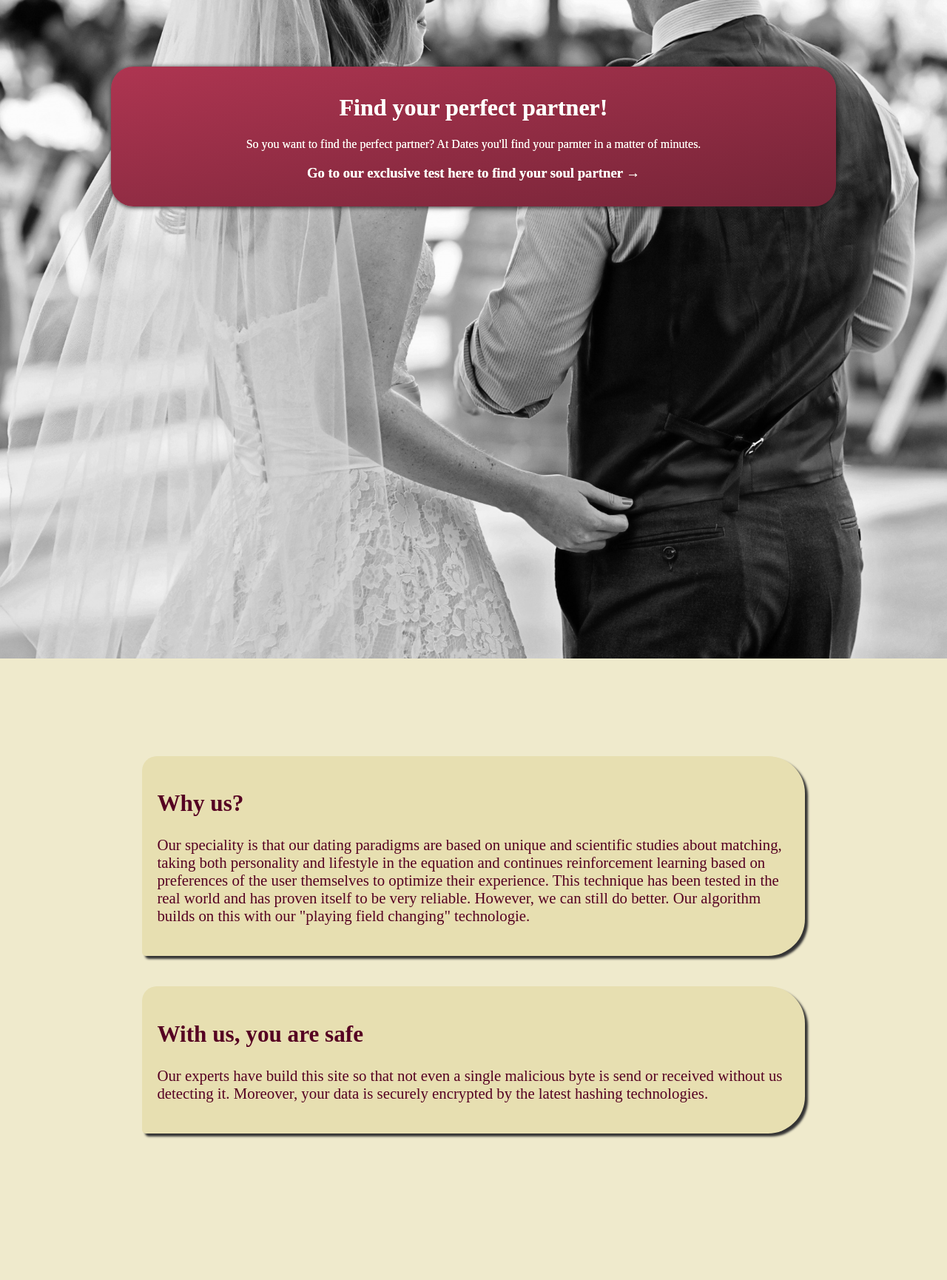
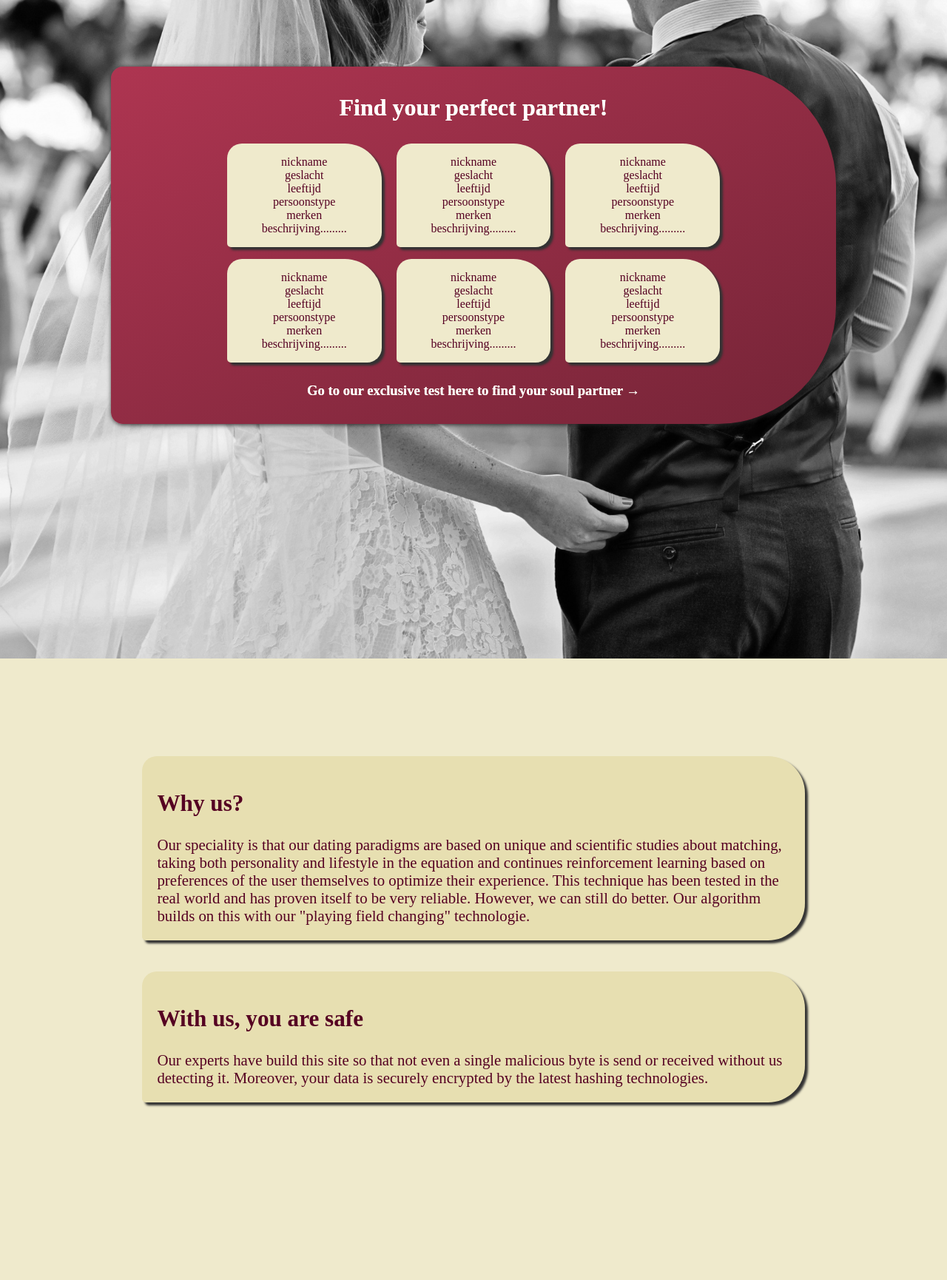
Before and after one commit to BlockCat/DatingSite, a CodeIgniter app: page /DatingSite/ in a window 1280 px wide. Shown: the part 64-1794 px from the top of the page at 74% size. Run offline with CodeIgniter, Linux system fonts and the light colour scheme; data that the repository does not hold is empty; some libraries are stand-ins or nearby versions.

Commit message:
viewprofile setup

```diff
--- a/application/views/matchfinder.php
+++ b/application/views/matchfinder.php
@@ -1,13 +1,86 @@
 <div id="main">
-            <div class="wrapper">
-                <div class="flashy_wrapper">
-                    <h1>Find your perfect partner!</h1>
-                    <?php if(!isset($_SESSION['loggedIn'])){
-						echo "<p>So you want to find the perfect partner? At Dates you'll find your parnter in a matter of minutes.</p>
-						<h3>
-						 <a href='register'>Go to our exclusive test here to find your soul partner &#8594;</a>
-						</h3>";
-					}?>
-                </div>
-            </div>
+	<div class="wrapper">
+		<div class="flashy_wrapper">
+			<h1>Find your perfect partner!</h1>
+			<div id="profileviewer">
+				<div class="profile">
+					<div class="profilethumbnail">
+					</div>
+					<div class="profileinfo">
+					<p>nickname</p>
+					<p>geslacht</p>
+					<p>leeftijd</p>
+					<p>persoonstype</p>
+					<p>merken</p>
+					<p>beschrijving.........</p>
+					</div>
+				</div>
+				<div class="profile">
+					<div class="profilethumbnail">
+					</div>
+					<div class="profileinfo">
+					<p>nickname</p>
+					<p>geslacht</p>
+					<p>leeftijd</p>
+					<p>persoonstype</p>
+					<p>merken</p>
+					<p>beschrijving.........</p>
+					</div>
+				</div>
+				<div class="profile">
+					<div class="profilethumbnail">
+					</div>
+					<div class="profileinfo">
+					<p>nickname</p>
+					<p>geslacht</p>
+					<p>leeftijd</p>
+					<p>persoonstype</p>
+					<p>merken</p>
+					<p>beschrijving.........</p>
+					</div>
+				</div>
+				<div class="profile">
+					<div class="profilethumbnail">
+					</div>
+					<div class="profileinfo">
+					<p>nickname</p>
+					<p>geslacht</p>
+					<p>leeftijd</p>
+					<p>persoonstype</p>
+					<p>merken</p>
+					<p>beschrijving.........</p>
+					</div>
+				</div>
+				<div class="profile">
+					<div class="profilethumbnail">
+					</div>
+					<div class="profileinfo">
+					<p>nickname</p>
+					<p>geslacht</p>
+					<p>leeftijd</p>
+					<p>persoonstype</p>
+					<p>merken</p>
+					<p>beschrijving.........</p>
+					</div>
+				</div>
+				<div class="profile">
+					<div class="profilethumbnail">
+					</div>
+					<div class="profileinfo">
+					<p>nickname</p>
+					<p>geslacht</p>
+					<p>leeftijd</p>
+					<p>persoonstype</p>
+					<p>merken</p>
+					<p>beschrijving.........</p>
+					</div>
+				</div>
+			</div>
+			<?php
+			if(!isset($_SESSION['loggedIn'])){
+				echo "<h3><a href='register'>Go to our exclusive test here to find your soul partner &#8594;</a></h3>";
+			}
+			?>
+		</div>
+	</div>
 </div>
--- a/css/main.css
+++ b/css/main.css
@@ -3,6 +3,10 @@ body {
     background-color: #EFEACC;
     margin: 0;
     padding: 0;
+}
+
+p {
+	margin: 0em;
 }
 
 .header {
@@ -42,7 +46,7 @@ body {
     text-shadow: 0px 0px 0.5px #EFEACC;
     box-shadow: 1px 1px 6px #222;
     background: linear-gradient(to bottom right, #ae3551, #752437);
-    border-radius: 30px;
+    border-radius: 1em 10em 10em 1em;
 }
 
 .flashy_wrapper a {
@@ -75,6 +79,22 @@ body {
     text-align: left;
     border-radius: 10px 3px 10px 3px;
     box-shadow: 3px 3px 3px #333;
+}
+
+.profile {
+	color: #502;
+	width: 20%;
+	display: inline-block;
+	background-color: #EFEACC;
+	padding: 1em;
+	box-shadow: 4px 4px 3px #333;
+    border-radius: 20px 50px 20px 5px;
+	margin: 0.5em 0.5em 0.5em 0.5em;
+}
+
+#profileviewer {
+	display: inline-block;
+
 }
 
 #main {
```
